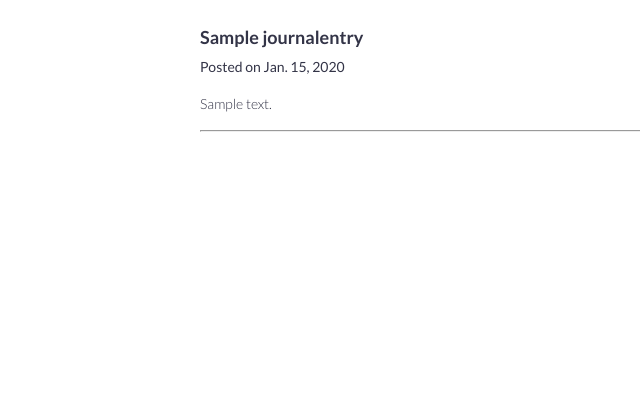
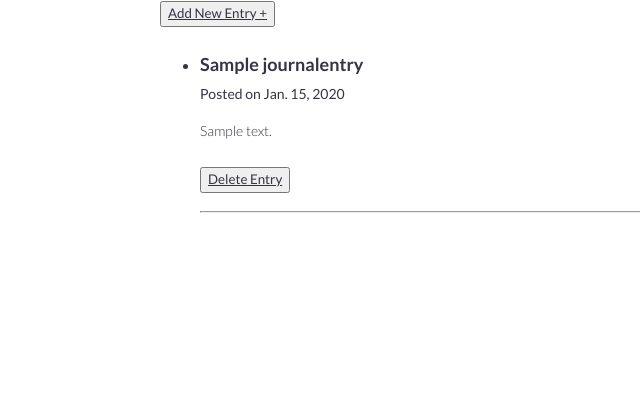
Before and after one commit to crdunwel/journal-challenge, a Django app: page /journal/ in a window 1280 px wide. Shown: the part 114-526 px from the top of the page, without its empty margins (0-640 px from the left). Run offline with Django 3.2, Linux system fonts and the light colour scheme; a user stored in the database is signed in; tables that the repository leaves empty hold one stand-in row (values such as "Sample post").

Commit message:
able to delete entries

```diff
--- a/journal/static/journal/css/master.css
+++ b/journal/static/journal/css/master.css
@@ -7,22 +7,21 @@ h1#title-header {
     text-align: center;
 }
 
-
-li.journalentry-item {
+.journalentry-item {
     list-style-type:none;
 }
 
-li.journalentry-item h4 {
+.journalentry-item h4 {
     margin-bottom: 5px;
 }
 
-li.journalentry-item h6 {
+.journalentry-item h6 {
     margin-top: 5px;
     margin-bottom: 5px;
     font-size: 14px;
     font-weight: normal;
 }
 
-li.journalentry-item p {
+.journalentry-item p {
     font-size: 14px;
 }
--- a/journal/templates/journal/journalentry_form.html
+++ b/journal/templates/journal/journalentry_form.html
@@ -9,7 +9,7 @@
     <table>
         {{ form.as_table }}
     </table>
-    <input type="submit" value="Save">
+    <input type="submit" value="Add Entry">
 </form>
 
 {% endblock %}
--- /dev/null
+++ b/journal/templates/journal/journalentry_item.html
@@ -0,0 +1,11 @@
+<div class="journalentry-item">
+    <h4>
+        {{ journalentry.title }}
+    </h4>
+    <h6>
+        Posted on {{ journalentry.pub_date|date }}
+    </h6>
+    <p>
+        {{ journalentry.body }}
+    </p>
+</div>
--- a/journal/templates/journal/journalentry_list.html
+++ b/journal/templates/journal/journalentry_list.html
@@ -4,17 +4,15 @@
 {% block header %}<h1 id="title-header">Journal Entries</h1>{% endblock %}
 
 {% block main %}
+<div>
+    <button><a href="{% url 'journalentry-list-create' %}">Add New Entry +</a></button>
+</div>
 <ul>
 {% for journalentry in object_list %}
-    <li class="journalentry-item">
-        <h4>
-            {{ journalentry.title }}
-        </h4>
-        <h6>
-            Posted on {{ journalentry.pub_date|date }}
-        </h6>
+    <li>
+        {% include 'journal/journalentry_item.html' with journalentry=journalentry %}
         <p>
-            {{ journalentry.body }}
+            <button><a href="{% url 'journalentry-list-delete' journalentry.pk %}">Delete Entry</a></button>
         </p>
     </li>
     <hr>
--- a/journal/urls.py
+++ b/journal/urls.py
@@ -1,7 +1,8 @@
 from django.urls import path
-from journal.views import JournalEntryListView, JournalEntryCreate
+from journal.views import JournalEntryListView, JournalEntryCreate, JournalEntryDelete
 
 urlpatterns = [
     path('journal/', JournalEntryListView.as_view(), name='journalentry-list'),
     path('journal/create', JournalEntryCreate.as_view(), name='journalentry-list-create'),
+    path('journal/delete/<int:pk>', JournalEntryDelete.as_view(), name='journalentry-list-delete'),
 ]
--- a/journal/views.py
+++ b/journal/views.py
@@ -1,7 +1,6 @@
-from django.views.generic import CreateView
+from django.views.generic import CreateView, DeleteView
 from django.views.generic.list import ListView
 
-from journal.forms import JournalEntryForm
 from journal.models import JournalEntry
 from django.contrib.auth.mixins import LoginRequiredMixin
 
@@ -15,7 +14,7 @@ class JournalEntryListView(LoginRequiredMixin, ListView):
         return context
 
     def get_queryset(self):
-        return JournalEntry.objects.filter(user=self.request.user)
+        return JournalEntry.objects.filter(user=self.request.user).order_by('-pub_date')
 
 
 class JournalEntryCreate(CreateView):
@@ -29,6 +28,12 @@ class JournalEntryCreate(CreateView):
         return super().form_valid(form)
 
 
+class JournalEntryDelete(DeleteView):
+    success_url = '/journal/'
+    model = JournalEntry
+
+
+
 # class JournalEntryUpdate(UpdateView):
 #     success_url = '/journal/'
 #     model = JournalEntry
```
Also changed, not shown: journal/templates/journal/journalentry_confirm_delete.html (added, +16 -0 lines).
